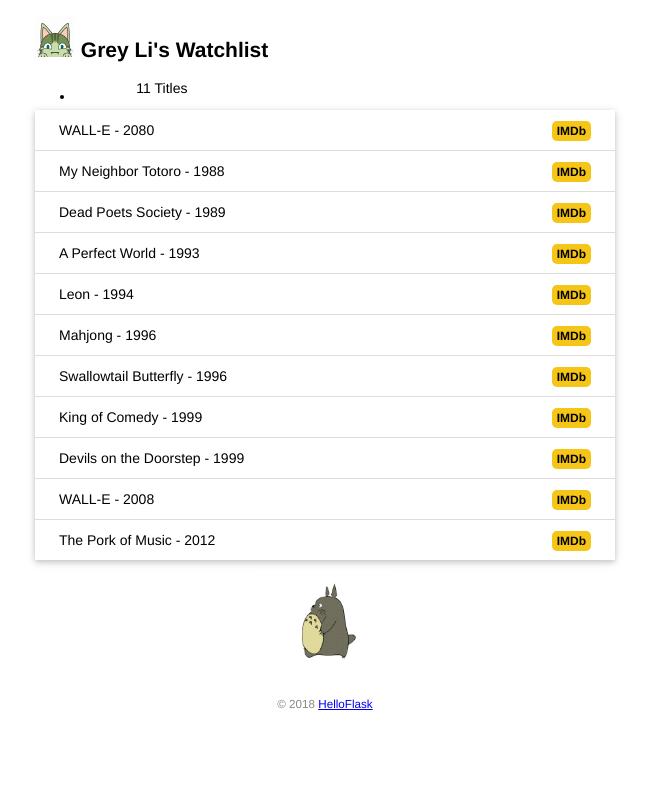
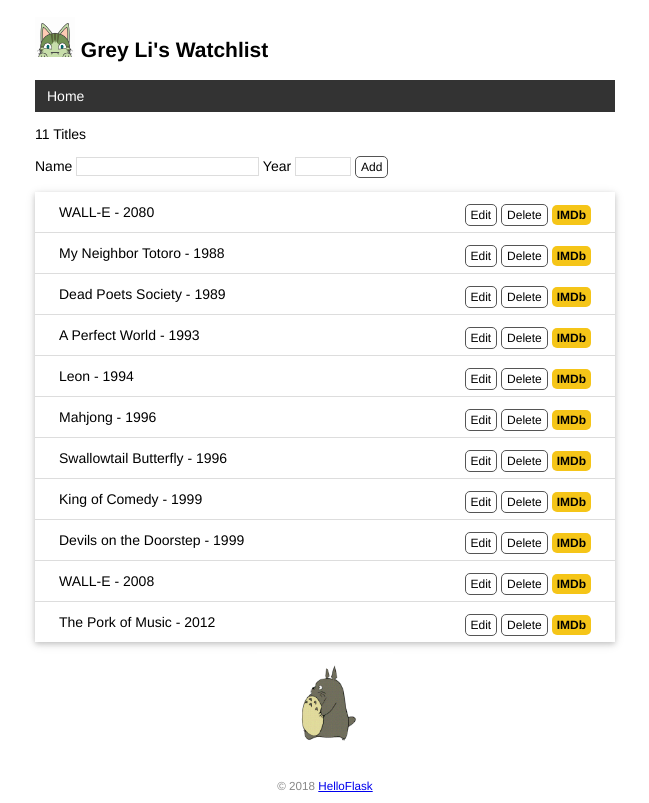
Before and after one commit to geyee/watchlist, a Flask app: page / in a window 1280 px wide. Shown: the whole page, without its empty margins (315-964 px from the left). Before the commit the page ends 710 px from the top, so only its background shows below. Run offline with Flask 3, Linux system fonts and the light colour scheme.

Commit message:
Create, edit and delete item by form

```diff
--- a/app.py
+++ b/app.py
@@ -7,6 +7,7 @@ from flask import Flask, render_template
 from flask_sqlalchemy import SQLAlchemy
 from flask import url_for
 from markupsafe import escape
+from flask import request, url_for, redirect, flash
 
 
 WIN = sys.platform.startswith('win')
@@ -20,6 +21,10 @@ app.config['SQLALCHEMY_DATABASE_URI'] = prefix + os.path.join(app.root_path, 'da
 app.config['SQLALCHEMY_TRACK_MODIFICATIONS'] = False  # 关闭对模型修改的监控
 # 在扩展类实例化前加载配置
 db = SQLAlchemy(app)
+
+
+app.config['SECRET_KEY'] = 'dev'
+
 
 @app.cli.command()
 @click.option('--drop', is_flag=True, help='Create after drop.')
@@ -79,14 +84,28 @@ def page_not_found(e):
     return render_template('404.html', user=user), 404
 
 
-@app.route('/')
+@app.route('/', methods=['GET', 'POST'])
 #@app.route('/index')
 #@app.route('/home')
 def index():
-    user = User.query.first()
+    if request.method == 'POST':
+        title= request.form.get("title")
+        year=request.form.get('year')
+
+        #验证数据
+        if not title or not year or len(year)>4 or len(title)>60:
+            flash('Invalid input.')
+            return redirect(url_for('index'))
+        movie=Movie(title=title, year=year)
+        db.session.add(movie)
+        db.session.commit()
+        flash('Item created.')
+
+    # user = User.query.first()
     movies = Movie.query.all()
+    return render_template('index.html', movies=movies)
 
-    return render_template('index.html',user=user,movies=movies)
+    # return render_template('index.html',user=user,movies=movies)
 # def hello():
 #     #return 'Welcome to My Watchlist! 欢迎来到我的 Watchlist!'
 #     return '<h1>Hello Totoro!</h1><img src="http://helloflask.com/totoro.gif">'
@@ -109,3 +128,34 @@ def test_url_for():
 
     print(url_for('test_url_for', num=2))
     return 'Test page'
+
+
+
+@app.route('/movie/edit/<int:movie_id>', methods=['GET','POST'])
+def edit(movie_id):
+    movie = Movie.query.get_or_404(movie_id)
+
+    if request.method == 'POST':
+        title = request.form['title']
+        year = request.form['year']
+
+        if not title or not year or len(year) !=4 or len(title) >60:
+            flash('Invalid input.')
+            return redirect('edit', movie_id=movie_id)
+
+        movie.title = title
+        movie.year =year
+        db.session.commit()
+        flash('Item updated.')
+        return redirect(url_for('index'))
+
+    return render_template('edit.html', movie=movie)
+
+
+@app.route('/movie/delete/<int:movie_id>', methods=['POST'])
+def delete(movie_id):
+    movie = Movie.query.get_or_404(movie_id)
+    db.session.delete(movie)
+    db.session.commit()
+    flash('Item deleted. ')
+    return redirect(url_for('index'))
--- a/static/style.css
+++ b/static/style.css
@@ -46,7 +46,7 @@ footer {
   height: 100px;
 }
 
-nav url {
+nav ul {
   list-style-type: none;
   margin: 0;
   padding: 0;
@@ -83,3 +83,44 @@ nav li a:hover {
   border-radius: 5px;
   padding: 3px 5px;
 }
+
+input[type=submit] {
+  font-family: inherit;
+}
+
+input[type=text] {
+  border: 1px solid #ddd;
+}
+input[name=year] {
+  width: 50px;
+}
+
+.btn {
+  font-size: 12px;
+  padding: 3px 5px;
+  text-decoration: none;
+  cursor: pointer;
+  background-color: white;
+  color: black;
+  border: 1px solid #555555;
+  border-radius: 5px;
+}
+
+.btn:hover {
+  text-decoration: none;
+  background-color: black;
+  color: white;
+  border: 1px solid black;
+}
+.alert {
+  position: relative;
+  padding: 7px;
+  margin: 7px 0;
+  border: 1px solid transparent;
+  color: #004085;
+  background-color: #b8daff;
+  border-radius: 5px;
+}
+.inline-form {
+  display: inline;
+}
--- a/templates/base.html
+++ b/templates/base.html
@@ -11,13 +11,16 @@
 
   </head>
   <body>
+    {% for message in get_flashed_messages() %}
+      <div class="alert">{{ message }}</div>
+      {% endfor %}
       <h2>
         <img alt="Avatar" class="avatar" src="{{ url_for('static', filename='images/avatar.png') }}">
         {{ user.name }}'s Watchlist
       </h2>
       <nav>
         <ul>
-        <li><a href="{{ url_for('index') }}">Home</a></li>
+            <li><a href="{{ url_for('index') }}">Home</a></li>
         </ul>
       </nav>
       {% block content %}{% endblock %}
--- a/templates/index.html
+++ b/templates/index.html
@@ -29,10 +29,19 @@
 {% extends 'base.html' %}
 {% block content %}
 <p>{{ movies|length }} Titles</p>
+<form method="post">
+  Name <input type="text" name="title" autocomplete="off" required>
+  Year <input type="text" name="year" autocomplete="off" required>
+  <input class="btn" type="submit" name="submit" value="Add">
+</form>
 <ul class="movie-list">
   {% for movie in movies %}
   <li>{{ movie.title }} - {{ movie.year }}
     <span class="float-right">
+      <a class="btn" href="{{ url_for('edit', movie_id=movie.id) }}">Edit</a>
+      <form class="inline-form" method="post" action="{{ url_for('delete', movie_id=movie.id) }}">
+        <input class="btn" type="submit" name="delete" value="Delete" onclick="return confirm('Are you sure?')">
+      </form>
       <a class="imdb" href="https://www.imdb.com/find?q={{ movie.title }}" target="_blank" title="Find this movie on IMDb">IMDb</a>
 
     </span>
```
Also changed, not shown: templates/edit.html (added, +10 -0 lines), data.db.
